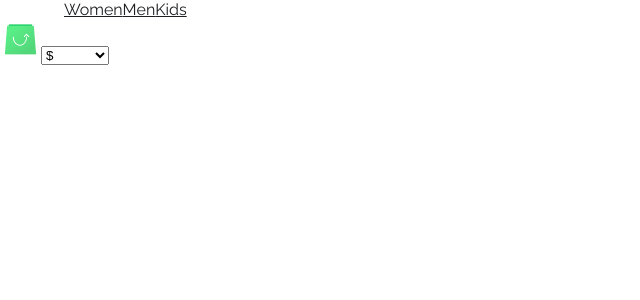
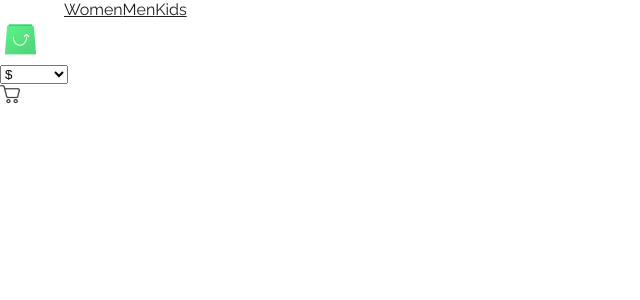
Before and after one commit to vickymarz/clothing-shop, a React (Create React App) app: page / in a window 1280 px wide. Shown: the top 300 px of the page, without its empty margins (0-640 px from the left). Built offline with nearby package versions, Linux system fonts and the light colour scheme.

Commit message:
Add cart

```diff
--- /dev/null
+++ b/src/app/components/Cart.js
@@ -0,0 +1,12 @@
+import React from 'react'
+import cart from '../../assets/images/cart.png'
+
+const Cart = () => {
+  return (
+    <div>
+        <img src={cart} alt='cart' />
+    </div>
+  )
+}
+
+export default Cart
--- a/src/app/components/Currency.js
+++ b/src/app/components/Currency.js
@@ -30,14 +30,14 @@ const Currency = () => {
       </option>
     ))
 
-  return (
+    return (
         <select value={option} onChange={(e) => setOption(e.target.value)}>
            <option value={option}>
              {symbol}
            </option>
            {currencies}
         </select>
-  )
+    )
 }
 
 export default Currency
--- a/src/app/components/Header.js
+++ b/src/app/components/Header.js
@@ -2,6 +2,7 @@ import React from 'react'
 import Nav from './Nav'
 import logo from '../../assets/images/logo.png'
 import Currency from './Currency'
+import Cart from './Cart'
 
 const Header = () => {
   return (
@@ -9,7 +10,10 @@ const Header = () => {
     <header>
         <Nav />
         <img src={logo} alt='logo' />
+        <div>
         <Currency />
+        <Cart />
+        </div>
     </header>
 
     </>
```
Also changed, not shown: src/assets/images/cart.png (added).
